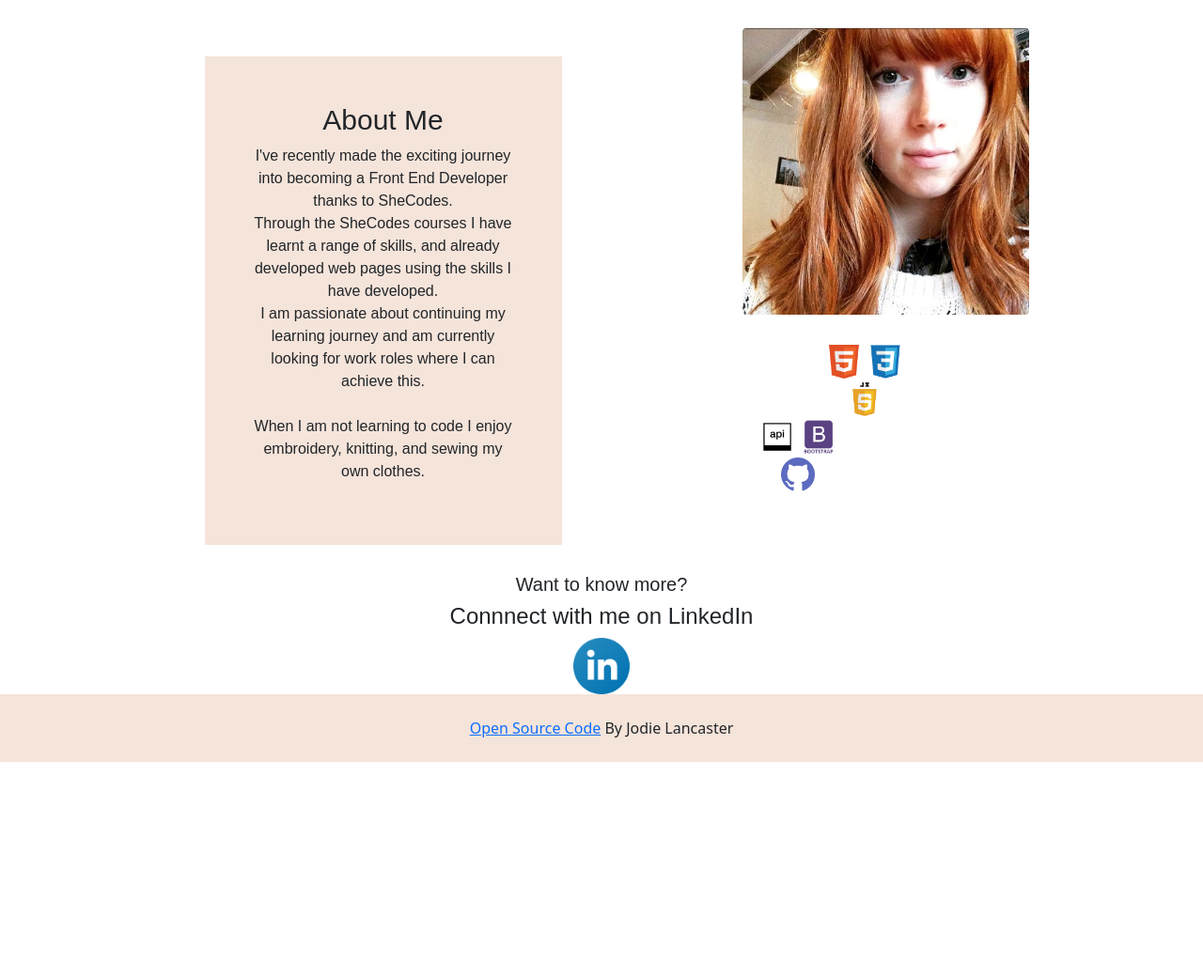
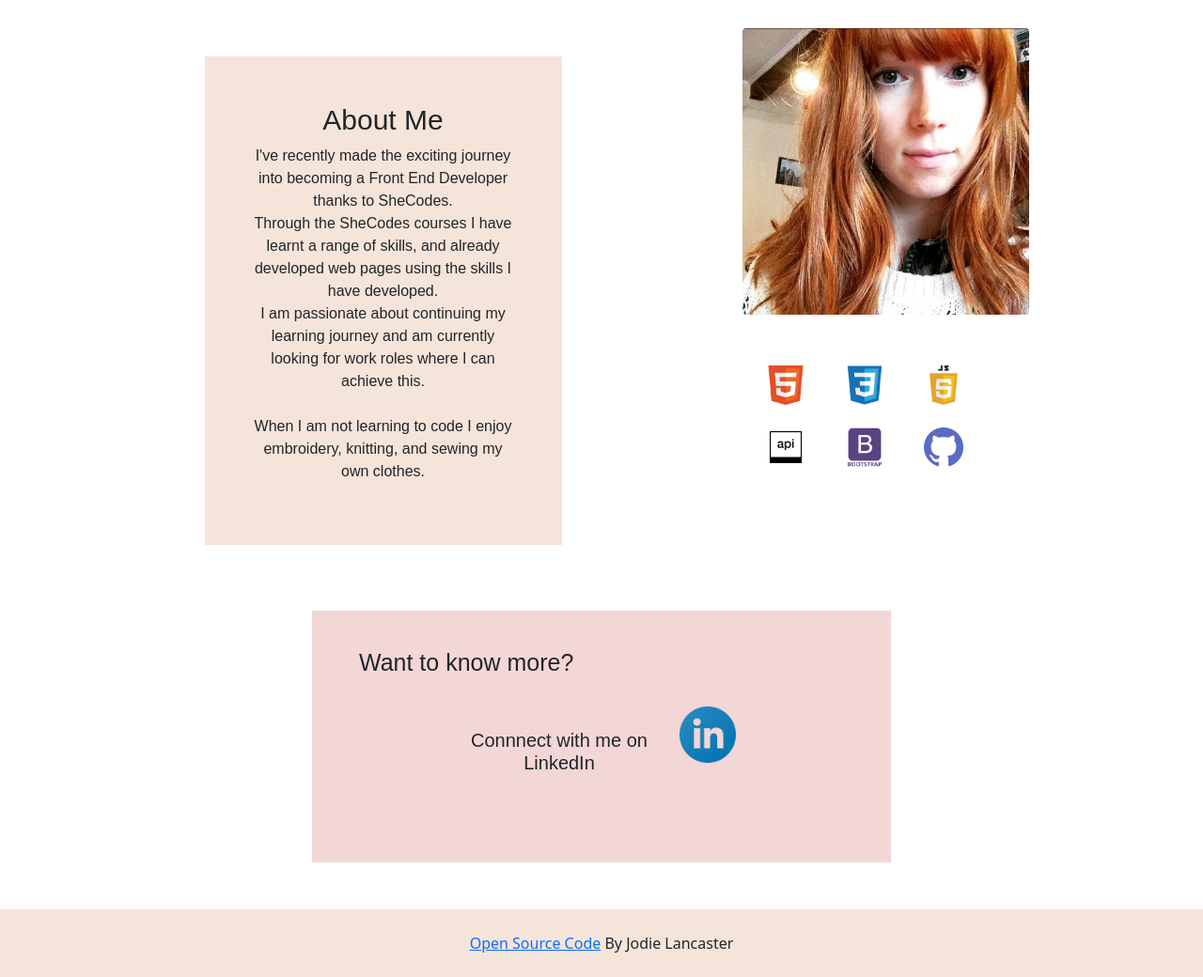
Before and after one commit to jodiemay22/Portfolio-Project, a plain HTML site: page about.html in a window 1280 px wide. Shown: the whole page at 94% size. Before the commit the page ends 811 px from the top, so only its background shows below. Drawn offline with nearby package versions, Linux system fonts and the light colour scheme.

Commit message:
added styling to 'want to know more'

```diff
--- a/about.html
+++ b/about.html
@@ -54,55 +54,64 @@
           <div class="row">
             <div class="about-skills-content">
               <div class="row justify-content-evenly">
-                <div class="col-sm-6">
                 <img
                   src="/images/html.png"
                   alt="html logo"
-                    class="img-fluid html-logo"
+                  class="img-fluid html-logo col-sm-2"
                 />
                 <img
                   src="/images/css3.png"
                   alt="css logo"
-                    class="img-fluid css-logo"
+                  class="img-fluid css-logo col-sm-2"
                 />
                 <img
                   src="/images/javascript.png"
                   alt="js logo"
-                    class="img-fluid js-logo"
+                  class="img-fluid js-logo col-sm-2"
                 />
               </div>
-              </div>
-              <div class="row">
-                <div class="col-sm-6">
+              <div class="row justify-content-evenly mt-3">
                 <img
                   src="/images/api.png"
                   alt="api logo"
-                    class="img-fluid api-logo"
+                  class="img-fluid api-logo col-sm-2"
                 />
                 <img
                   src="/images/bootstrap.png"
                   alt="boostrap logo"
-                    class="img-fluid bootstrap-logo"
+                  class="img-fluid bootstrap-logo col-sm-2"
                 />
                 <img
                   src="/images/github.png"
                   alt="github logo"
-                    class="img-fluid github-logo"
+                  class="img-fluid github-logo col-sm-2"
                 />
               </div>
             </div>
           </div>
         </div>
       </div>
+      <div class="know-more-element">
+        <div class="row">
+          <div class="col">
+            <h3>Want to know more?</h3>
           </div>
         </div>
-    <h3>Want to know more?</h3>
+        <div class="row justify-content-center">
+          <div class="col-sm-5 pt-5 pb-3">
             <h4>Connnect with me on LinkedIn</h4>
+          </div>
+          <div class="col-sm-2 pt-4 pb-3">
+            <a href="http://www.linkedin.com/in/jodie-lancaster-459672b3">
               <img
                 src="/images/linkedinlogo.png"
                 alt="linkedinlogo"
                 class="linkedin-logo"
-    />
+            /></a>
+          </div>
+        </div>
+      </div>
+    </div>
 
     <footer class="p-4">
       <span class="github-code-link">
--- a/styles/styles.css
+++ b/styles/styles.css
@@ -93,7 +93,7 @@ footer {
 }
 
 .about-skills-content {
-  margin-top: 30px;
+  margin-top: 50px;
 }
 
 .html-logo,
@@ -102,6 +102,35 @@ footer {
 .api-logo,
 .bootstrap-logo,
 .github-logo {
-  width: 40px;
-  padding: 2px;
+  width: 50px;
+  padding: 4px;
 }
+
+.know-more-element {
+  background-color: var(--secondary-colour);
+  padding-top: 40px;
+  padding-bottom: 70px;
+  padding-left: 50px;
+  padding-right: 50px;
+  margin-left: 250px;
+  margin-right: 250px;
+  margin-bottom: 50px;
+  margin-top: 40px;
+}
+
+.know-more-element h3 {
+  text-align: left;
+  font-size: 25px;
+}
+
+.know-more-element h4 {
+  font-size: 20px;
+}
+
+.linkedin-logo:hover {
+  transition: all ease-in-out;
+  border-radius: 50%;
+  box-shadow: rgba(0, 0, 0, 0.25) 0px 54px 55px,
+    rgba(0, 0, 0, 0.12) 0px -12px 30px, rgba(0, 0, 0, 0.12) 0px 4px 6px,
+    rgba(0, 0, 0, 0.17) 0px 12px 13px, rgba(0, 0, 0, 0.09) 0px -3px 5px;
+}
```
Lines whose indentation alone changed are shown as unchanged.
